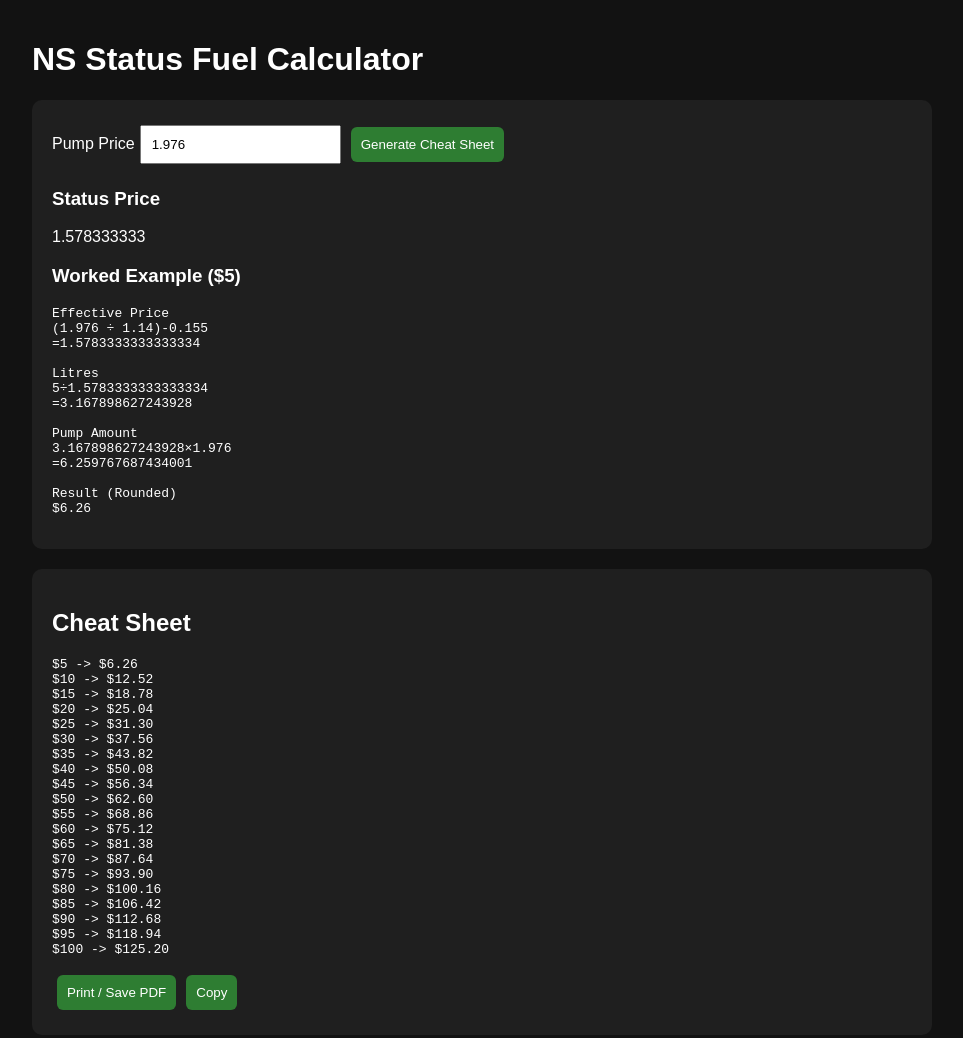
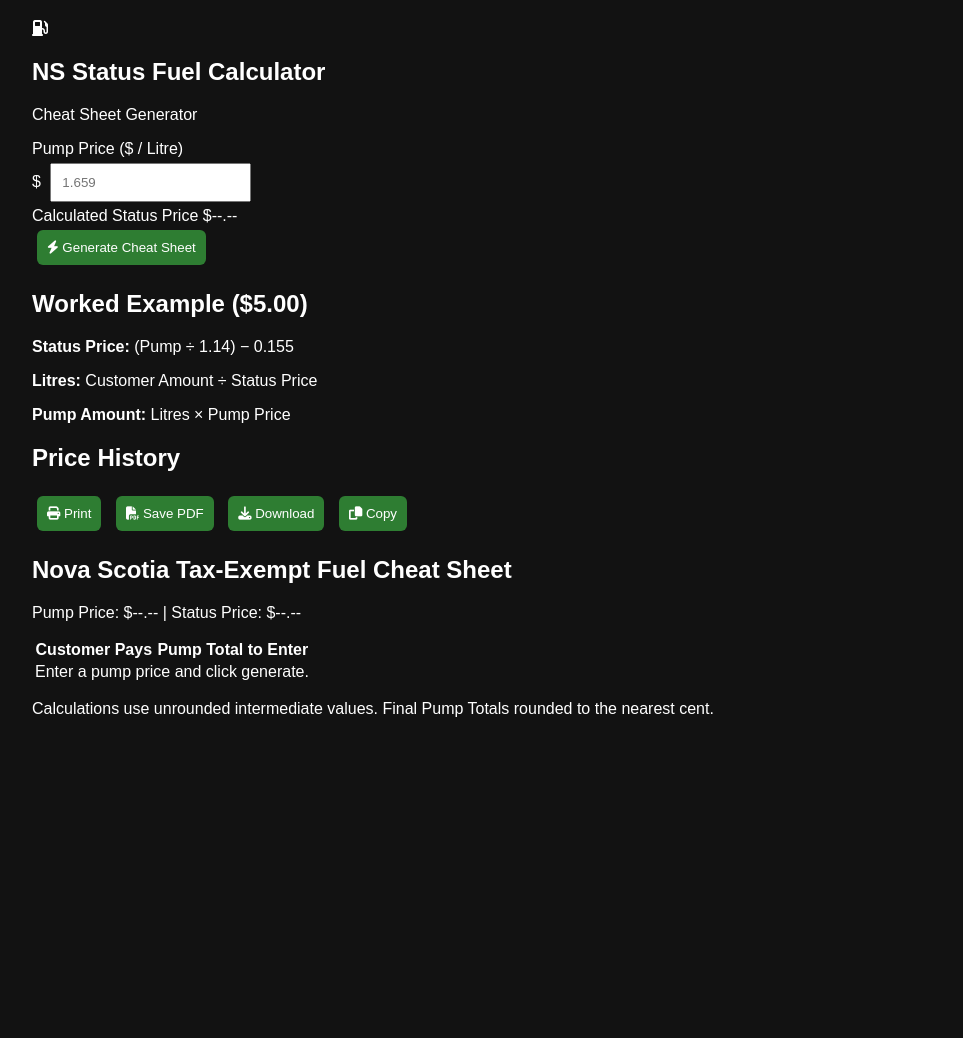
Before and after one commit to kbasque78/ns-status-fuel-calculator, a plain HTML site: page index.html in a window 1280 px wide. Shown: the whole page, without its empty margins (158-1121 px from the left). After the commit the page ends 800 px from the top, so only its background shows below. Drawn offline with Linux system fonts and the light colour scheme.

Commit message:
Update index.html

```diff
--- a/index.html
+++ b/index.html
@@ -1 +1,100 @@
-<!DOCTYPE html><html><head><meta charset='UTF-8'><meta name='viewport' content='width=device-width,initial-scale=1'><title>NS Status Fuel Calculator</title><link rel='stylesheet' href='style.css'></head><body><h1>NS Status Fuel Calculator</h1><div class='card'><label>Pump Price</label><input id='pumpPrice' type='number' step='0.001' value='1.976'><button onclick='generate()'>Generate Cheat Sheet</button><h3>Status Price</h3><p id='statusPrice'></p><h3>Worked Example ($5)</h3><pre id='math'></pre></div><div class='card'><h2>Cheat Sheet</h2><pre id='sheet'></pre><button onclick='window.print()'>Print / Save PDF</button><button onclick='copySheet()'>Copy</button></div><script src='script.js'></script></body></html>
+<!DOCTYPE html>
+<html lang="en">
+<head>
+    <meta charset="UTF-8">
+    <meta name="viewport" content="width=device-width, initial-scale=1.0">
+    <title>NS Status Fuel Calculator</title>
+    <link rel="stylesheet" href="style.css">
+    <!-- FontAwesome for Icons -->
+    <link rel="stylesheet" href="https://cdnjs.cloudflare.com/ajax/libs/font-awesome/6.4.0/css/all.min.css">
+</head>
+<body>
+    <div class="app-layout">
+        <!-- Left Side: Controls & Worked Example -->
+        <aside class="control-panel no-print">
+            <header class="panel-header">
+                <i class="fa-solid fa-gas-pump pump-icon"></i>
+                <div>
+                    <h1>NS Status Fuel Calculator</h1>
+                    <p class="subtitle">Cheat Sheet Generator</p>
+                </div>
+            </header>
+
+            <div class="input-group">
+                <label for="pumpPriceInput">Pump Price ($ / Litre)</label>
+                <div class="input-wrapper">
+                    <span class="currency-prefix">$</span>
+                    <input type="number" id="pumpPriceInput" step="0.001" min="0.001" placeholder="1.659">
+                </div>
+            </div>
+
+            <div class="status-display-card">
+                <span class="status-label">Calculated Status Price</span>
+                <span id="statusPriceDisplay" class="status-value">$--.--</span>
+            </div>
+
+            <button id="generateBtn" class="btn btn-primary">
+                <i class="fa-solid fa-bolt"></i> Generate Cheat Sheet
+            </button>
+
+            <!-- Worked Example Section -->
+            <section class="worked-example">
+                <h2>Worked Example ($5.00)</h2>
+                <div class="formula-box">
+                    <p><strong>Status Price:</strong> (Pump ÷ 1.14) − 0.155</p>
+                    <p><strong>Litres:</strong> Customer Amount ÷ Status Price</p>
+                    <p><strong>Pump Amount:</strong> Litres × Pump Price</p>
+                </div>
+                <div id="exampleOutput" class="example-output">
+                    <!-- Populated dynamically via JS -->
+                </div>
+            </section>
+
+            <!-- Pump Price History Section -->
+            <section class="history-section">
+                <h2>Price History</h2>
+                <ul id="historyList" class="history-list">
+                    <!-- Populated via localStorage -->
+                </ul>
+            </section>
+        </aside>
+
+        <!-- Right Side: Printable White Cheat Sheet -->
+        <main class="sheet-panel">
+            <div class="action-toolbar no-print">
+                <button id="printBtn" class="btn btn-secondary"><i class="fa-solid fa-print"></i> Print</button>
+                <button id="pdfBtn" class="btn btn-secondary"><i class="fa-solid fa-file-pdf"></i> Save PDF</button>
+                <button id="downloadBtn" class="btn btn-secondary"><i class="fa-solid fa-download"></i> Download</button>
+                <button id="copyBtn" class="btn btn-secondary"><i class="fa-solid fa-copy"></i> Copy</button>
+            </div>
+
+            <div id="cheatSheet" class="cheat-sheet-paper">
+                <div class="sheet-header">
+                    <h2>Nova Scotia Tax-Exempt Fuel Cheat Sheet</h2>
+                    <p id="sheetMeta">Pump Price: $--.-- | Status Price: $--.--</p>
+                </div>
+
+                <table class="cheat-table">
+                    <thead>
+                        <tr>
+                            <th>Customer Pays</th>
+                            <th>Pump Total to Enter</th>
+                        </tr>
+                    </thead>
+                    <tbody id="cheatSheetBody">
+                        <!-- Generated rows ($5 - $100) -->
+                         <tr>
+                            <td colspan="2" class="placeholder-row">Enter a pump price and click generate.</td>
+                         </tr>
+                    </tbody>
+                </table>
+                <div class="sheet-footer">
+                    <p>Calculations use unrounded intermediate values. Final Pump Totals rounded to the nearest cent.</p>
+                </div>
+            </div>
+        </main>
+    </div>
+
+    <script src="script.js"></script>
+</body>
+</html>
```
